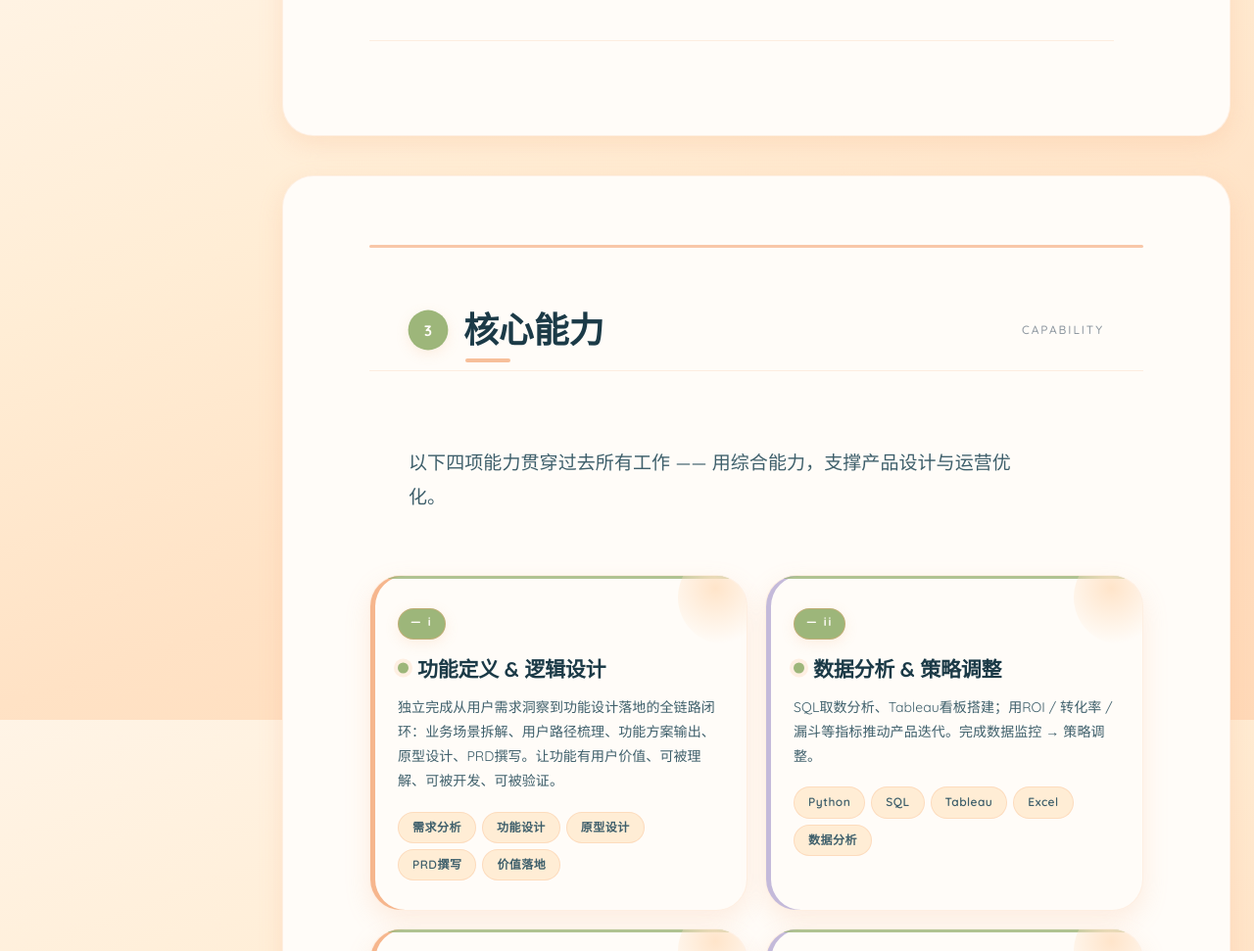
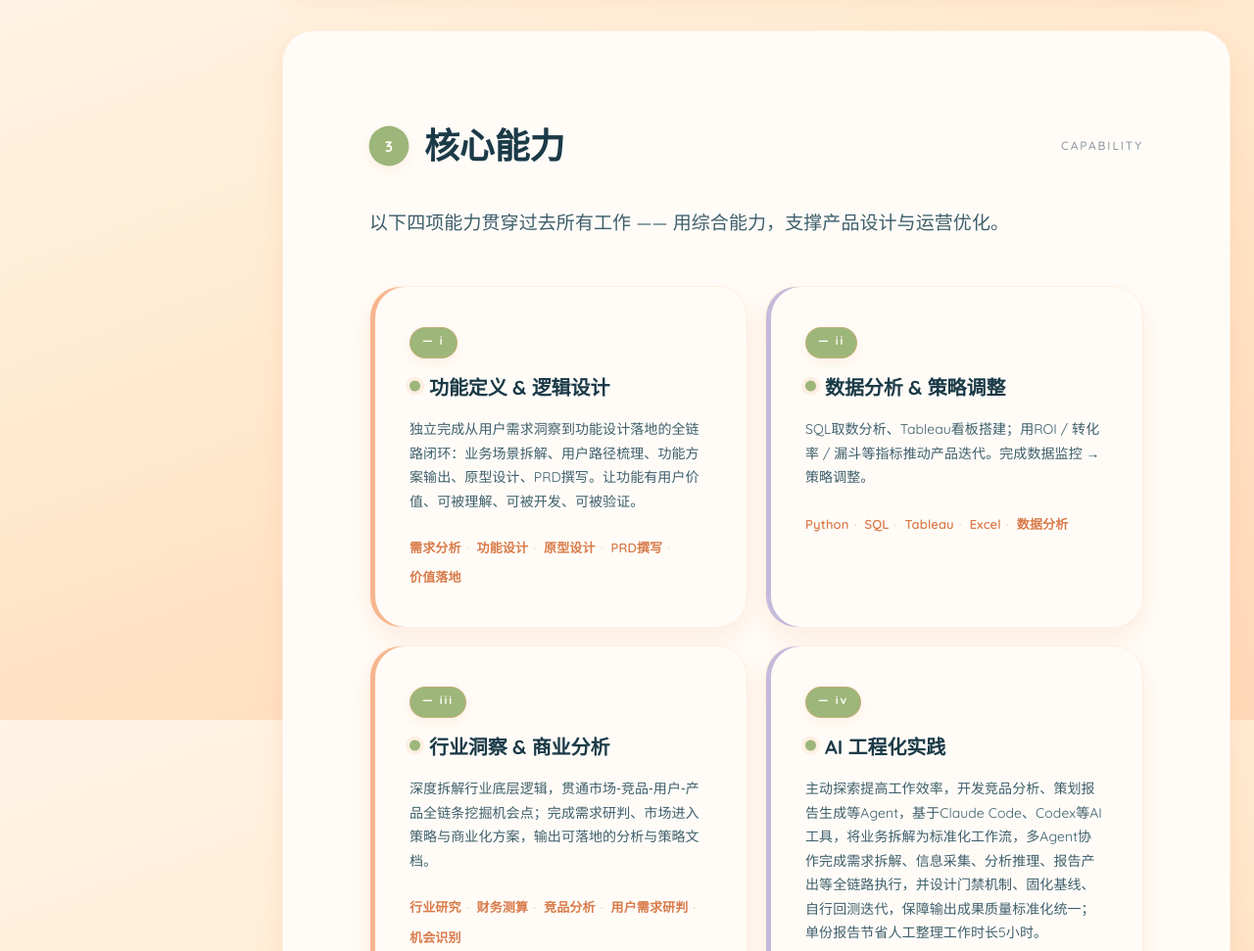
Before and after one commit to trinitytingchuan-alt/Shang-s-Portfolio, a website: page resume-headspace.html in a window 1280 px wide. Shown: the part 1665-2636 px from the top of the page at 98% size. Drawn offline with Linux system fonts and the light colour scheme; animation ran at ten frames a second.

Commit message:
Headspace 版精修: 按5维critique修复—删装饰圆/彩线/40+药丸色块, 卡片padding统一40px+gap32px, 标题层级17→20px/700, 修复section内边距叠加导致的160px巨空白

```diff
--- a/css/themes/headspace-meditation-calm.css
+++ b/css/themes/headspace-meditation-calm.css
@@ -200,13 +200,18 @@ html.resume-theme {
 .resume-theme .hero > *,
 .resume-theme .contact > * { position: relative; z-index: 1; }
 
-/* ---------------- 章节页眉：圆角编号 + 圆润标题 ---------------- */
+/* ---------------- 章节页眉：圆角编号 + 圆润标题 ----------------
+   注意：基线 .section 已有 padding: 96px 88px，我上一版又给 header 加了
+   64px 内边距，两者叠加成 160px 巨空白。这里改为「接管」而非「叠加」：
+   由 section 统一控制留白，header 不再自带上下 padding。
+   留白纪律：96px 上 / 88px 左右（8pt 网格，8×12 / 8×11） */
 .resume-theme .section__header {
   display: flex;
   align-items: center;
   gap: 16px;
-  padding: 40px 40px 20px;
-  border-bottom: 1px solid rgba(244, 165, 115, 0.18);
+  margin-bottom: 40px;
+  padding: 0;
+  border-bottom: none;
 }
 .resume-theme .section__num,
 .resume-theme .section__num--display {
@@ -248,7 +253,7 @@ html.resume-theme {
   margin-left: auto;
   opacity: 0.7;
 }
-.resume-theme .section__lede { padding: 20px 40px 6px; max-width: 62ch; color: var(--hs-ink-soft); }
+.resume-theme .section__lede { padding: 0; margin-bottom: 48px; max-width: 64ch; color: var(--hs-ink-soft); line-height: 1.8; }
 .resume-theme .section__lede strong { color: var(--hs-ink); font-weight: 700; }
 .resume-theme .stage__intro p,
 .resume-theme .stage__desc,
@@ -458,38 +463,29 @@ html.resume-theme {
 }
 .resume-theme .hero::after { display: none; }
 
-/* 章节页眉横线：5 色 → 单色暖珊瑚 */
+/* 删除测试：章节顶部的横线是纯装饰，删除后设计不变差 → 删掉
+   （章节的层级已经由「编号 + 标题 + 英文小标」三件套表达清楚，
+     再加一条横线属于重复强调） */
 .resume-theme .section__header::before,
-.resume-theme .works .section__header::before {
+.resume-theme .works .section__header::before { display: none; }
+/* 同理：标题下的渐变下划线也属装饰性重复强调 → 删掉 */
+.resume-theme .section__title::after { display: none; }
+/* hero 底部那串彩色圆点（橙 + 薰衣草紫）→ 收成单色细线 */
+.resume-theme .hero__rule::after {
+  width: 64px !important;
+  height: 2px !important;
+  border-radius: var(--r-pill);
   background: var(--hs-coral) !important;
-  height: 3px !important;
-  border-radius: var(--r-pill);
-  opacity: 0.85;
-}
-/* 标题下的「橙 → 紫」渐变下划线 → 单色暖珊瑚 */
-.resume-theme .section__title::after {
-  background: var(--hs-coral) !important;
-  opacity: 0.7;
-}
-/* hero 底部那串彩色圆点（橙 + 薰衣草紫）→ 统一成暖珊瑚 */
-.resume-theme .hero__rule::after {
-  background-image:
-    radial-gradient(circle at 14px 50%, rgba(244, 165, 115, 0.9) 0 6px, transparent 7px),
-    radial-gradient(circle at 40px 50%, rgba(244, 165, 115, 0.6) 0 4px, transparent 5px),
-    radial-gradient(circle at 62px 50%, rgba(244, 165, 115, 0.35) 0 3px, transparent 4px) !important;
+  opacity: 0.6;
 }
 /* 卡片上的同心圆纹 → 收掉（避免与呼吸圆叠成"同心圆"） */
 .resume-theme .section::after,
 .resume-theme .works::after { display: none; }
-/* 卡片钩线：3 色 → 由该节 pop 色统一（每屏仍只 2 色） */
+/* 卡片上的彩色渐变钩线/竖线（基线用 3 色渐变画在卡片顶边或左边）
+   → 删除测试：卡片已经有边框 + 阴影表达边界，这条线是重复装饰 → 删掉 */
 .resume-theme .capability::before,
 .resume-theme .interest::before,
-.resume-theme .honor::before {
-  background: var(--sec-pop, var(--hs-coral)) !important;
-  height: 3px !important;
-  border-radius: var(--r-pill);
-  opacity: 0.8;
-}
+.resume-theme .honor::before { display: none; }
 
 /* ============================================================
    能力 / 爱好 / 荣誉 卡片：奶油面 + 大圆角 + 暖阴影
@@ -499,7 +495,8 @@ html.resume-theme {
 .resume-theme .interest,
 .resume-theme .honor {
   position: relative;
-  padding: 32px 28px 30px;
+  /* 8pt 网格纪律：统一 padding 40px，不再 32/28/30 混用 */
+  padding: 40px;
   border-radius: var(--r-lg);
   border: 1px solid rgba(244, 165, 115, 0.16);
   background: var(--hs-cream);
@@ -507,19 +504,34 @@ html.resume-theme {
   overflow: hidden;
   transition: transform 600ms var(--hs-ease), box-shadow 600ms var(--hs-ease);
 }
-/* 卡片左上角一枚奶油圆点装饰（保持圆形语言，不做花哨高光） */
+/* 删除测试：卡片右上角的装饰圆对信息传达零贡献，删除后设计不变差 → 删掉 */
 .resume-theme .capability::after,
 .resume-theme .interest::after,
-.resume-theme .honor::after {
-  content: '';
-  position: absolute;
-  top: -26px; right: -26px;
-  width: 96px; height: 96px;
-  border-radius: 50%;
-  background: radial-gradient(circle at 40% 40%,
-    rgba(255, 226, 197, 0.9) 0%,
-    rgba(255, 226, 197, 0) 70%);
-  pointer-events: none;
+.resume-theme .honor::after { display: none; }
+
+/* ============================================================
+   留白修复（critique #5）
+   基线把卡片用 border-right/bottom 拼成无间隙表格（gap: 0），
+   一旦给了圆角和阴影就会「卡片贴卡片」，读起来极累。
+   这里把网格真正分开，gap 走 8pt 网格的 32px。
+   ============================================================ */
+.resume-theme .capability,
+.resume-theme .interest,
+.resume-theme .honor {
+  border-right: none;
+  border-bottom: none;
+}
+.resume-theme .capability { border: 1px solid rgba(244, 165, 115, 0.16); }
+.resume-theme .interest { border: 1px solid rgba(244, 165, 115, 0.16); }
+.resume-theme .honor { border: 1px solid rgba(244, 165, 115, 0.16); }
+
+.resume-theme .capabilities__grid,
+.resume-theme .interests__grid,
+.resume-theme .honors__grid {
+  gap: 32px !important;
+  border-top: none !important;
+  border-left: none !important;
+  margin-top: 40px !important;
 }
 /* 悬浮：轻柔上浮（配方：hover lifts 有 buoyant 感，但无弹跳） */
 .resume-theme .capability:hover,
@@ -548,6 +560,11 @@ html.resume-theme {
   padding-left: 20px;
   font-family: var(--font-display);
   font-weight: 700;
+  /* 层级修复：卡片标题 20px/700 对正文 15px，比例 1.33×，
+     配合字重与颜色形成明确的两级（正文用 ink-soft，标题用 ink） */
+  font-size: 20px;
+  line-height: 1.4;
+  letter-spacing: -0.005em;
   color: var(--hs-ink);
 }
 /* 标题前的圆形色点（圆形语言） */
@@ -566,21 +583,46 @@ html.resume-theme {
 .resume-theme .interest__desc,
 .resume-theme .honor__desc { color: var(--hs-ink-soft); }
 
-/* 技能标签 / 药丸 */
+/* 卡片内部节奏：标题 → 正文 → 标签，统一 16 / 24 的 8pt 间隔
+   （原来是靠默认 margin 各走各的，读起来没有呼吸） */
+.resume-theme .capability__title,
+.resume-theme .interest__title,
+.resume-theme .honor__title { margin-bottom: 16px; }
+.resume-theme .capability__desc,
+.resume-theme .interest__desc,
+.resume-theme .honor__desc { margin-bottom: 24px; line-height: 1.75; }
+
+/* 技能标签：从"40+ 个橘色药丸"收敛为「无底色的 · 分隔文字」
+   理由：装饰压过内容（critique #8）；标签是辅助信息，不该与标题争视觉重量 */
 .resume-theme .capability__tags li,
 .resume-theme .capability__tag,
 .resume-theme .interest__tag,
 .resume-theme .honor__tag,
 .resume-theme .tag {
+  position: relative;
   font-family: var(--font-body);
-  font-size: 12px;
+  font-size: 13px;
   font-weight: 600;
-  color: var(--hs-ink-soft);
-  background: var(--hs-peach);
-  border: 1px solid rgba(244, 165, 115, 0.24);
-  border-radius: var(--r-pill);
-  padding: 5px 14px;
+  letter-spacing: 0.01em;
+  color: var(--hs-coral-deep);
+  background: none;
+  border: none;
+  border-radius: 0;
+  padding: 0 12px 0 0;
 }
+/* 用 · 做分隔，取代色块 */
+.resume-theme .capability__tags li::after,
+.resume-theme .capability__tag::after {
+  content: '·';
+  position: absolute;
+  right: 4px;
+  color: rgba(244, 165, 115, 0.55);
+}
+.resume-theme .capability__tags li:last-child::after,
+.resume-theme .capability__tag:last-child::after { display: none; }
+/* 标签行间距也给足 */
+.resume-theme .capability__tags,
+.resume-theme .capability__taglist { gap: 8px 4px; margin-top: 0; }
 
 /* ============================================================
    作品区：图片卡片大圆角 + 暖阴影
```
